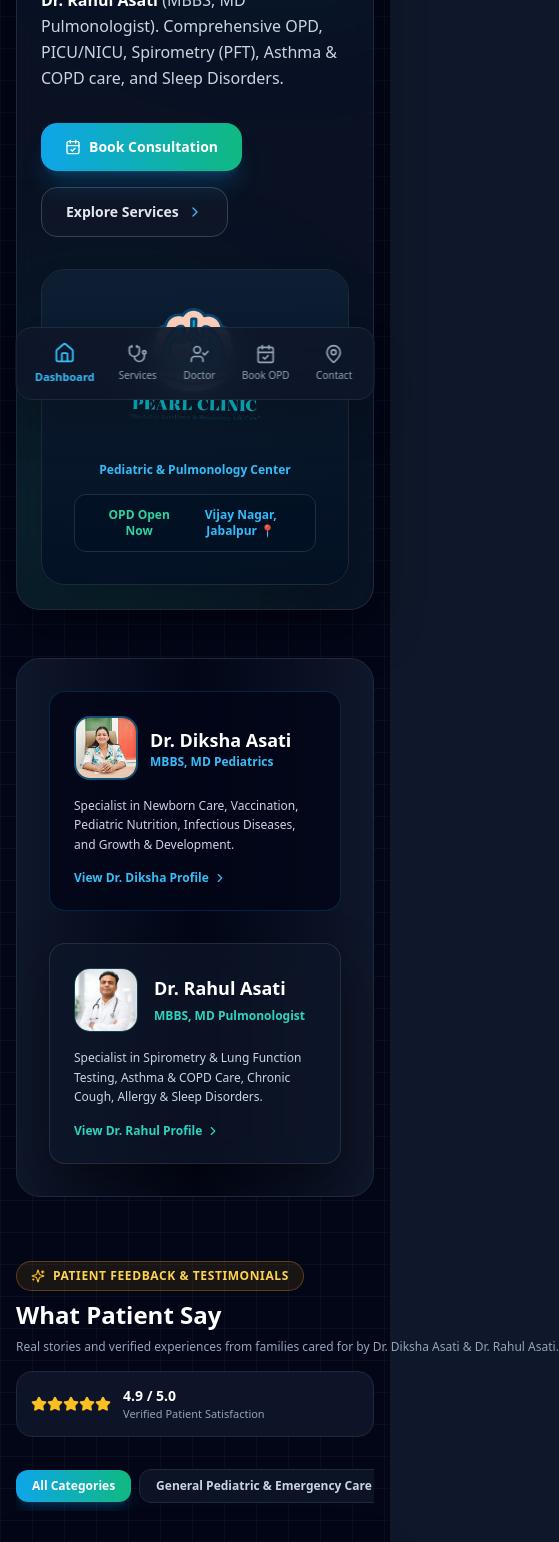
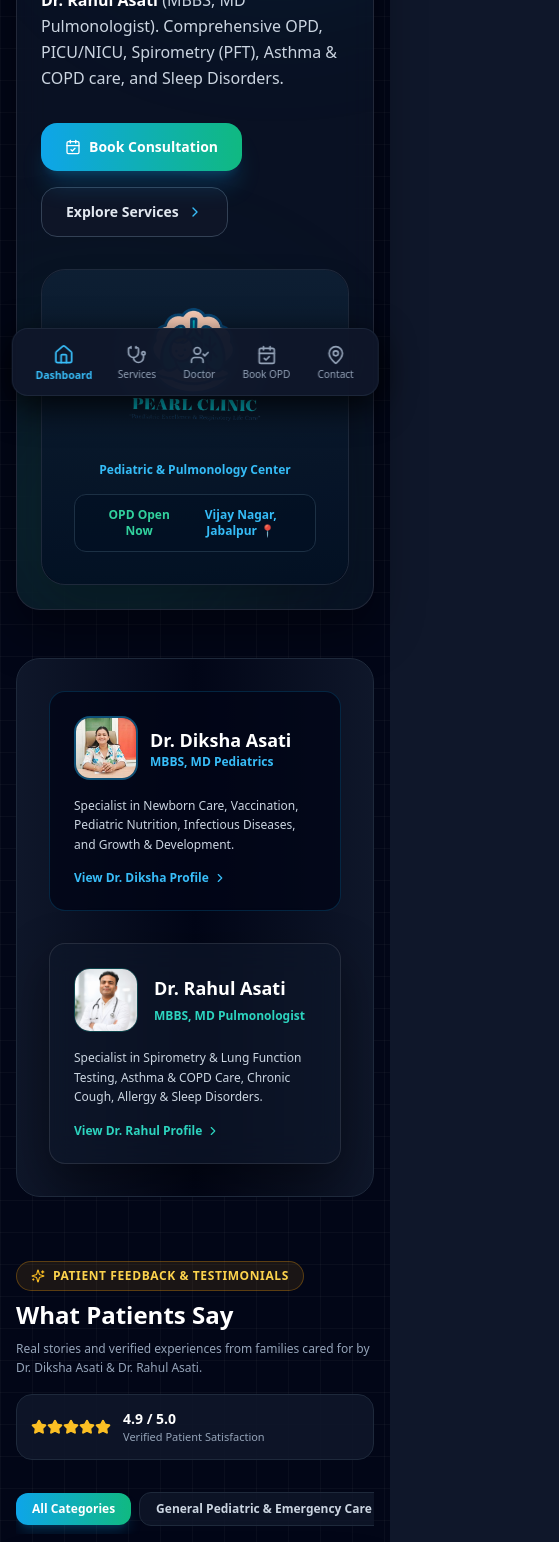
Before and after one commit to asthaasati/pearl_clinic, a Next.js app: page / in a window 390 px wide. Shown: the part 432-1974 px from the top of the page, 559 px wide, since content can reach past the window. Built offline with nearby package versions, Linux system fonts and the light colour scheme; no server answers.

Commit message:
fix: resolve mobile bottom navigation clipping and horizontal text overflow issues

```diff
--- a/components/PearlClinicApp.tsx
+++ b/components/PearlClinicApp.tsx
@@ -234,7 +234,7 @@
       </header>
 
       {/* Main Multi-Screen Content Container */}
-      <main className="flex-1 max-w-7xl w-full mx-auto px-4 sm:px-6 lg:px-8 pt-8 pb-24">
+      <main className="flex-1 max-w-7xl w-full mx-auto px-4 sm:px-6 lg:px-8 pt-8 pb-32 lg:pb-12">
         <AnimatePresence mode="wait">
           <motion.div
             key={currentScreen}
@@ -255,7 +255,7 @@
       </main>
 
       {/* Mobile Floating Bottom Dock Navigation */}
-      <div className="fixed bottom-3 left-1/2 -translate-x-1/2 z-40 lg:hidden w-[92%] max-w-md bg-slate-900/90 backdrop-blur-xl border border-slate-800 p-2 rounded-2xl shadow-2xl flex items-center justify-around">
+      <div className="fixed bottom-4 sm:bottom-6 left-1/2 -translate-x-1/2 z-50 lg:hidden w-[94%] max-w-md bg-slate-900/95 backdrop-blur-2xl border border-slate-800/90 p-2.5 rounded-2xl shadow-[0_10px_35px_rgba(0,0,0,0.85)] flex items-center justify-around">
         {navItems.map((item) => {
           const Icon = item.icon;
           const isActive = currentScreen === item.id;
@@ -263,19 +263,19 @@
             <button
               key={item.id}
               onClick={() => handleNavigate(item.id)}
-              className={`p-2 rounded-xl flex flex-col items-center gap-1 transition-all cursor-pointer ${
-                isActive ? "text-sky-400 font-bold scale-110" : "text-slate-400 hover:text-slate-200"
+              className={`px-3 py-1.5 rounded-xl flex flex-col items-center gap-1 transition-all cursor-pointer ${
+                isActive ? "text-sky-400 font-bold scale-105" : "text-slate-400 hover:text-slate-200"
               }`}
             >
               <Icon className="w-5 h-5" />
-              <span className="text-[10px]">{item.label}</span>
+              <span className="text-[10px] leading-none">{item.label}</span>
             </button>
           );
         })}
       </div>
 
       {/* Modern Footer */}
-      <footer className="bg-slate-950 border-t border-slate-900 py-8 text-xs text-slate-500 text-center">
+      <footer className="bg-slate-950 border-t border-slate-900 pt-8 pb-28 lg:pb-8 text-xs text-slate-500 text-center">
         <div className="max-w-7xl mx-auto px-4 flex flex-col md:flex-row items-center justify-between gap-4">
           <div className="flex items-center gap-2 flex-wrap justify-center sm:justify-start">
             <Image src="/logo.png" alt="Logo" width={24} height={24} className="object-contain" />
--- a/components/screens/DoctorScreen.tsx
+++ b/components/screens/DoctorScreen.tsx
@@ -34,7 +34,7 @@
           <Stethoscope className="w-4 h-4 text-sky-400" /> Specialist Medical Consultants
         </div>
         <h1 className="text-3xl md:text-4xl font-black text-white">Our Medical Experts</h1>
-        <p className="text-slate-300 text-xs sm:text-sm md:text-base font-medium max-w-none whitespace-nowrap tracking-tight">
+        <p className="text-slate-300 text-xs sm:text-sm md:text-base font-medium max-w-2xl mx-auto leading-relaxed text-center">
           Dedicated specialist care in Pediatrics, Pediatric Critical Care, and Adult & Childhood Pulmonology at Pearl Clinic, Jabalpur.
         </p>
       </div>
--- a/components/screens/SplashScreen.tsx
+++ b/components/screens/SplashScreen.tsx
@@ -96,9 +96,11 @@
           <p className="text-base md:text-lg text-slate-300 font-medium mb-1">
             Pediatric, Critical Care & Pulmonology Center
           </p>
-          <p className="text-[11px] sm:text-xs md:text-sm text-slate-400 font-medium mb-8 whitespace-nowrap tracking-tight max-w-full overflow-hidden text-ellipsis">
-            Dr. Diksha Asati (MBBS, MD Pediatrics) <span className="text-sky-400 font-semibold">•</span> Dr. Rahul Asati (MBBS, MD Pulmonologist)
-          </p>
+          <div className="text-[11px] sm:text-xs md:text-sm text-slate-400 font-medium mb-8 flex flex-col sm:flex-row items-center justify-center gap-1 sm:gap-2 text-center max-w-full px-2 leading-snug">
+            <span>Dr. Diksha Asati (MBBS, MD Pediatrics)</span>
+            <span className="hidden sm:inline text-sky-400 font-semibold">•</span>
+            <span>Dr. Rahul Asati (MBBS, MD Pulmonologist)</span>
+          </div>
         </motion.div>
 
         {/* Progress Bar */}
--- a/components/sections/ReviewsSection.tsx
+++ b/components/sections/ReviewsSection.tsx
@@ -161,8 +161,8 @@
           <div className="inline-flex items-center gap-2 px-3.5 py-1.5 rounded-full bg-amber-500/10 border border-amber-500/30 text-amber-300 text-xs font-semibold uppercase tracking-wider">
             <Sparkles className="w-3.5 h-3.5 text-amber-400" /> Patient Feedback & Testimonials
           </div>
-          <h2 className="text-2xl md:text-3xl font-black text-white">What Patient Say</h2>
-          <p className="text-xs md:text-sm text-slate-400 whitespace-nowrap">
+          <h2 className="text-2xl md:text-3xl font-black text-white">What Patients Say</h2>
+          <p className="text-xs md:text-sm text-slate-400 leading-relaxed max-w-xl">
             Real stories and verified experiences from families cared for by Dr. Diksha Asati & Dr. Rahul Asati.
           </p>
         </div>
```
